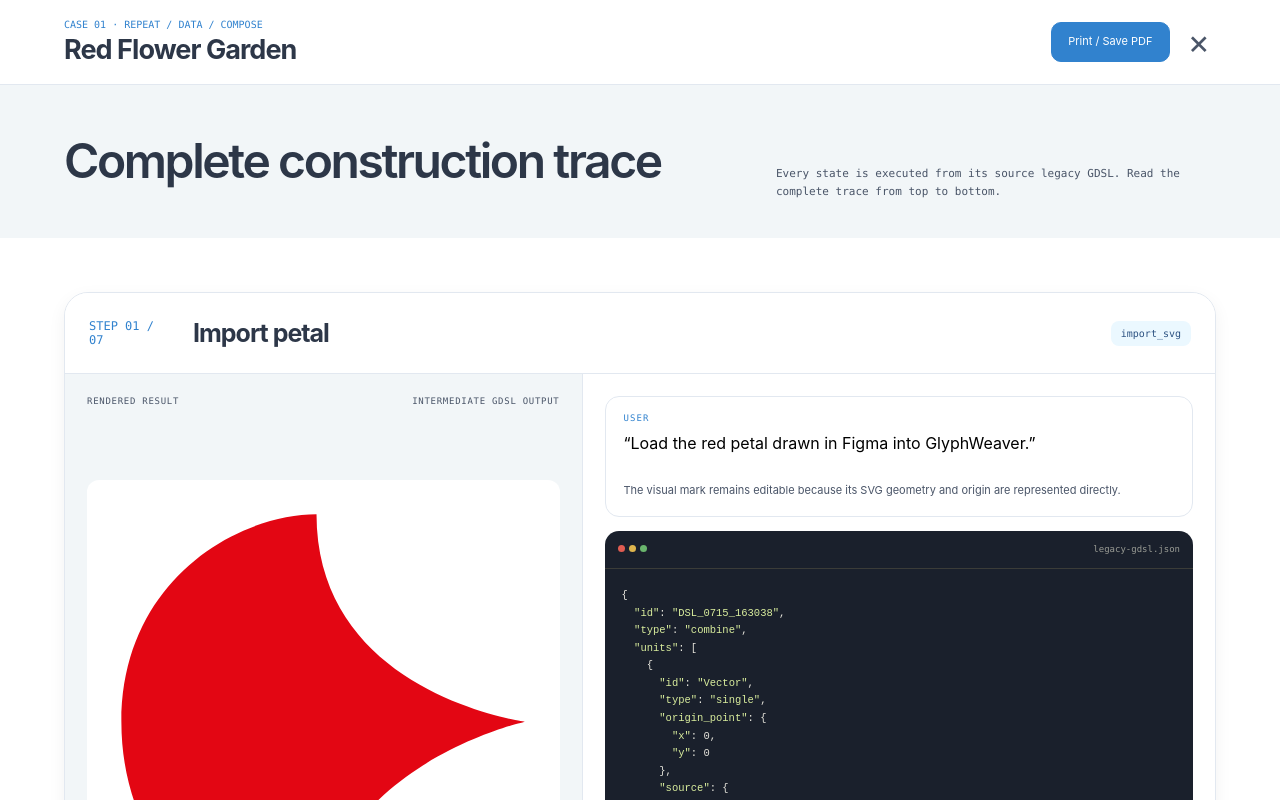
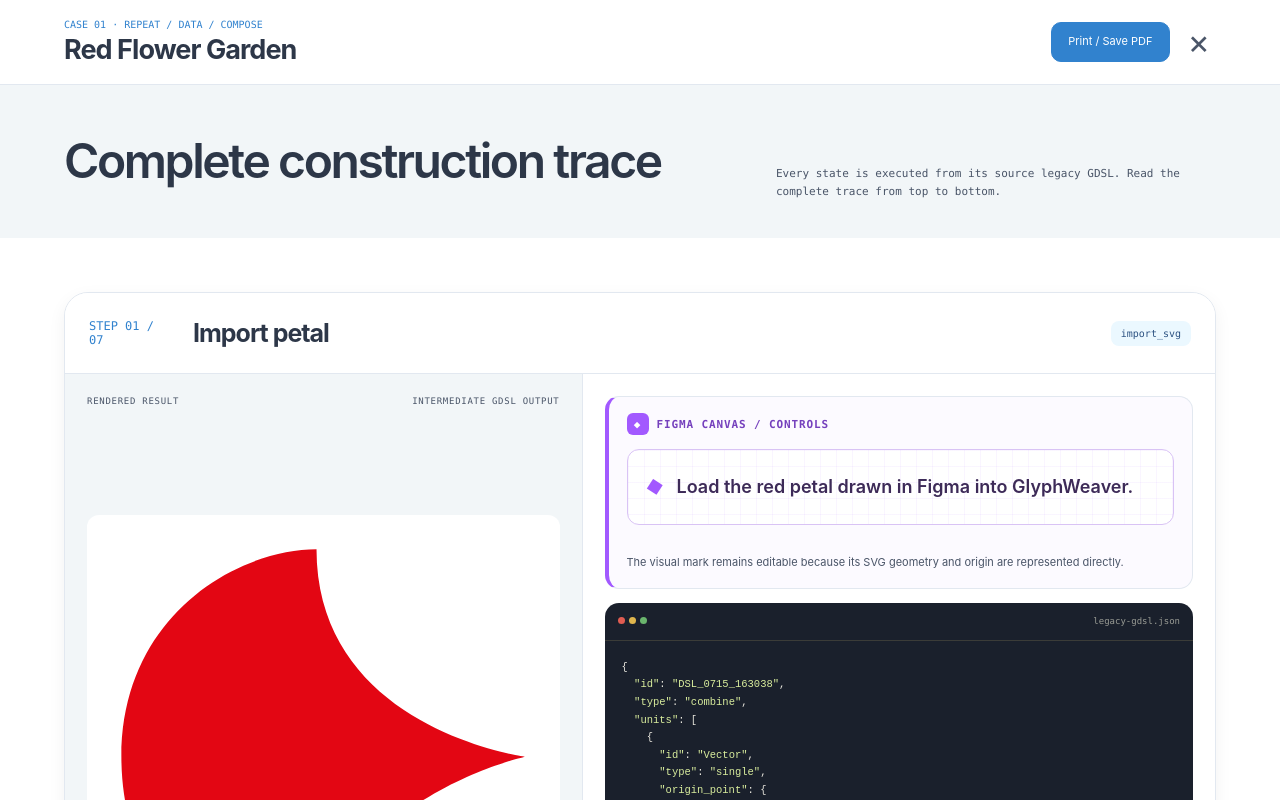
Before and after one commit to glyphweaver/glyphweaver.github.io, a plain HTML site: page process-gallery.html in a window 1280 px wide. Both pictures are taken after a click on the element 248 px from the left and 1564 px from the top of the page. Shown: the part 1164-1964 px from the top of the page. Drawn offline with Linux system fonts and the light colour scheme.

Commit message:
Differentiate Figma and language inputs

```diff
--- a/css/process-gallery.css
+++ b/css/process-gallery.css
@@ -281,3 +281,102 @@ dialog { overflow-y: auto; }
   .change-icon, .actor { color: #3182ce; }
   .code-card { background: #1a202c; border-radius: 14px; }
 }
+
+/* Input provenance: canvas actions, language instructions, and system work
+   remain visually distinct on screen and in the printed walkthrough. */
+.input-modality {
+  display: flex;
+  align-items: center;
+  gap: 8px;
+  margin-bottom: 14px;
+  font: 700 11px/1.2 var(--mono);
+  letter-spacing: .08em;
+  text-transform: uppercase;
+}
+.input-modality span {
+  display: grid;
+  width: 22px;
+  height: 22px;
+  place-items: center;
+  border-radius: 6px;
+}
+.intent-card.input-figma {
+  border-left: 4px solid #a259ff;
+  background: #fcfaff;
+}
+.input-figma .input-modality { color: #7540bd; }
+.input-figma .input-modality span { color: #fff; background: #a259ff; }
+.figma-action {
+  position: relative;
+  display: flex;
+  align-items: center;
+  gap: 13px;
+  min-height: 76px;
+  padding: 18px;
+  color: #3d2a58;
+  font-size: 18px;
+  font-weight: 600;
+  border: 1px solid #d9c3f5;
+  border-radius: 12px;
+  background-color: #fff;
+  background-image:
+    linear-gradient(rgba(162,89,255,.06) 1px, transparent 1px),
+    linear-gradient(90deg, rgba(162,89,255,.06) 1px, transparent 1px);
+  background-size: 16px 16px;
+}
+.figma-cursor {
+  flex: 0 0 auto;
+  color: #a259ff;
+  font-size: 17px;
+  transform: rotate(-12deg);
+}
+.intent-card.input-natural {
+  border-left: 4px solid #3182ce;
+  background: #f8fbff;
+}
+.input-natural .input-modality { color: #2b6cb0; }
+.input-natural .input-modality span { color: #fff; background: #3182ce; border-radius: 50%; }
+.nl-bubble {
+  position: relative;
+  max-width: 92%;
+  padding: 17px 19px;
+  color: #fff;
+  font-size: 18px;
+  line-height: 1.45;
+  background: #3182ce;
+  border-radius: 17px 17px 5px 17px;
+  box-shadow: 0 4px 10px rgba(49,130,206,.14);
+}
+.intent-card.input-system {
+  border-left: 4px solid #38a169;
+  background: #f7fdf9;
+}
+.input-system .input-modality { color: #2f855a; }
+.input-system .input-modality span { color: #fff; background: #38a169; }
+.system-inference {
+  display: flex;
+  align-items: flex-start;
+  gap: 12px;
+  padding: 16px 18px;
+  color: #276749;
+  font-size: 17px;
+  line-height: 1.5;
+  border: 1px dashed #9ae6b4;
+  border-radius: 12px;
+  background: #f0fff4;
+}
+.system-mark { font-size: 18px; }
+.step-explanation { margin-top: 16px; }
+
+@media print {
+  .intent-card.input-figma { border-left: 3pt solid #7540bd; }
+  .intent-card.input-natural { border-left: 3pt solid #2b6cb0; }
+  .intent-card.input-system { border-left: 3pt solid #2f855a; }
+  .figma-action { background-image: none; }
+  .nl-bubble {
+    color: #fff !important;
+    background: #2b6cb0 !important;
+    -webkit-print-color-adjust: exact;
+    print-color-adjust: exact;
+  }
+}
--- a/js/process-gallery.js
+++ b/js/process-gallery.js
@@ -346,6 +346,12 @@ async function openExample(ex) {
   const container=document.getElementById("print-steps");
   container.innerHTML=activeExample.steps.map((step,index)=>{
     const isFinal=index===activeExample.steps.length-1;
+    const modality=getInputModality(activeExample,step,index);
+    const inputMarkup=modality.key==="natural"
+      ? `<div class="nl-bubble">“${step.intent}”</div>`
+      : modality.key==="figma"
+        ? `<div class="figma-action"><span class="figma-cursor">◆</span><span>${step.intent}</span></div>`
+        : `<div class="system-inference"><span class="system-mark">✦</span><span>${step.intent}</span></div>`;
     const visual=`<div class="step-render step-svg-render" id="step-render-${activeExample.id}-${index}" data-step-index="${index}" aria-label="${step.title} rendered from its GDSL"></div>`;
     return `<article class="print-step">
       <header class="print-step-heading">
@@ -363,9 +369,9 @@ async function openExample(ex) {
           </div>
         </section>
         <section class="step-evidence">
-          <div class="intent-card">
-            <div class="actor">${step.actor}</div>
-            <blockquote>“${step.intent}”</blockquote>
+          <div class="intent-card input-${modality.key}">
+            <div class="input-modality"><span>${modality.icon}</span>${modality.label}</div>
+            ${inputMarkup}
             <p class="step-explanation">${step.explanation}</p>
           </div>
           <div class="code-card">
@@ -389,6 +395,20 @@ async function openExample(ex) {
     }
     dialog.scrollTop=0;
   });
+}
+
+function getInputModality(example, step, index) {
+  if (step.actor==="SYSTEM") return {key:"system",label:"System inference",icon:"✦"};
+  const figmaSteps={
+    "red-garden":[0,1],
+    "blue-flower":[0,2,3],
+    "better-life":[0,1],
+    "phone-rates":[0,3]
+  };
+  if ((figmaSteps[example.id]||[]).includes(index)) {
+    return {key:"figma",label:"Figma canvas / controls",icon:"◆"};
+  }
+  return {key:"natural",label:"Natural language",icon:"●"};
 }
 
 function addPublishedDefs(svg, defsString) {
```
